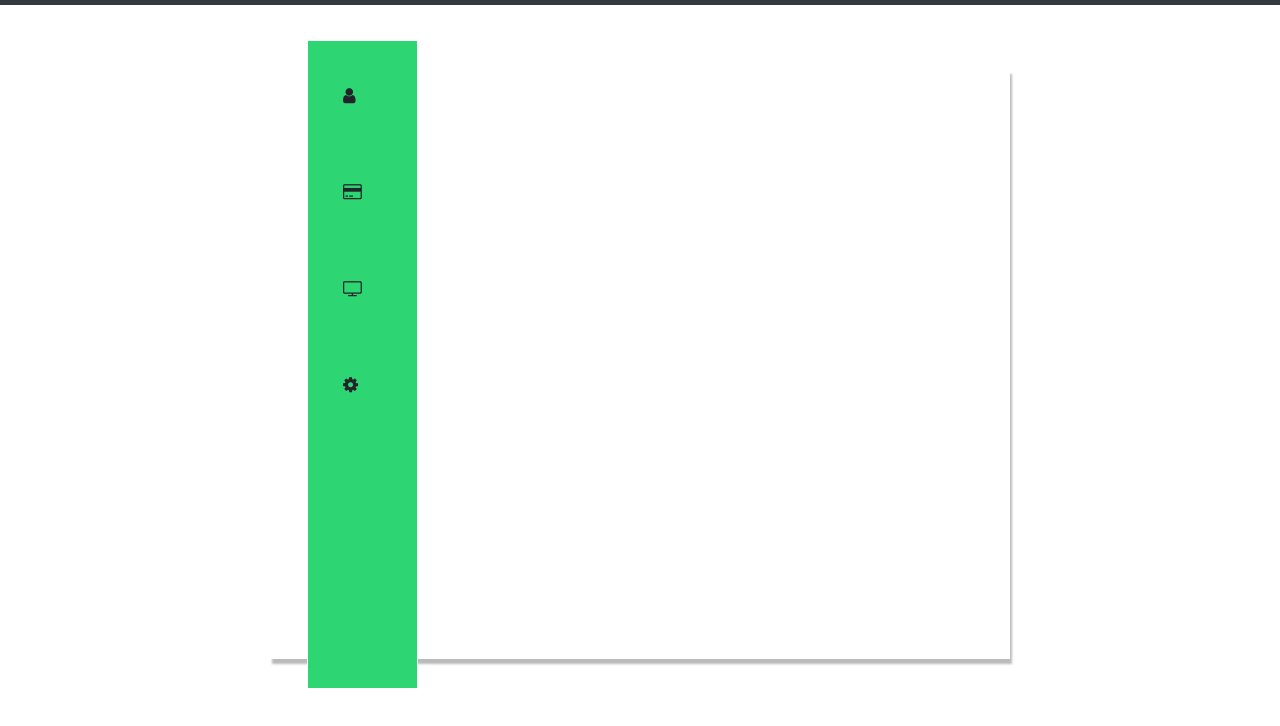
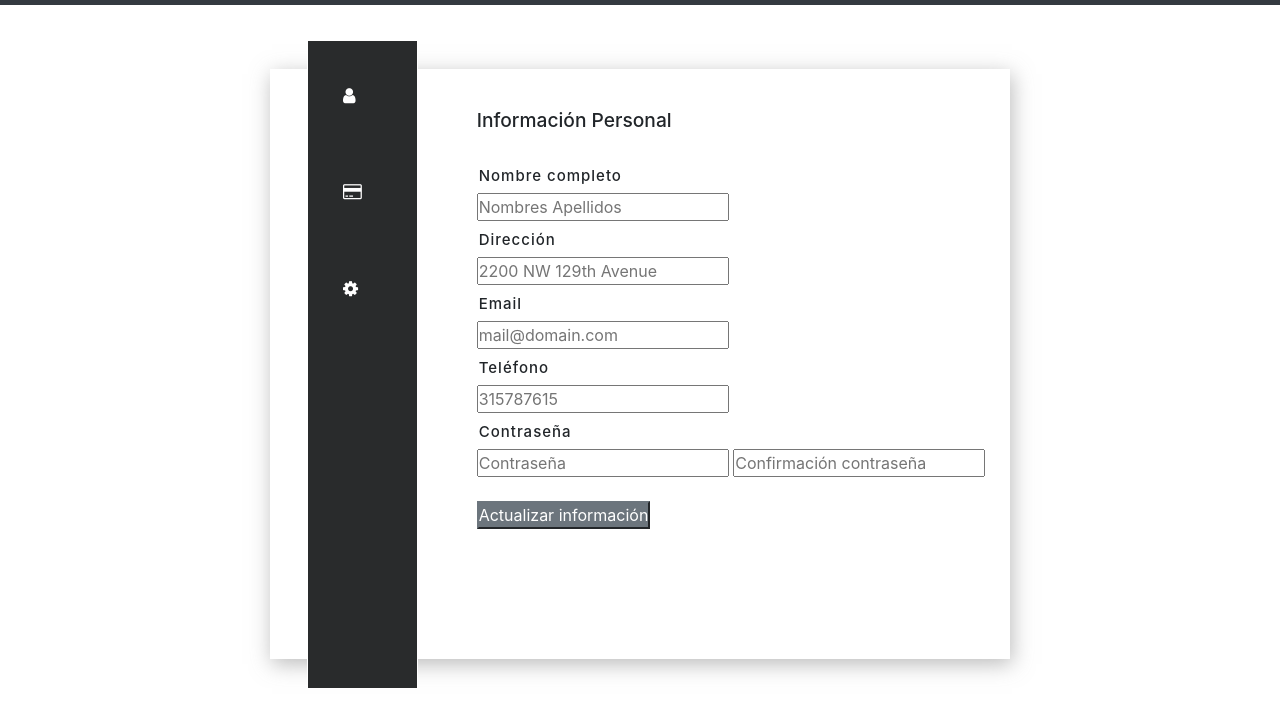
Before and after one commit to CPeraltaa/ecommerce-SA, a website: page src/views/perfil_cliente.html in a window 1280 px wide. Shown: the part 60-786 px from the top of the page. Drawn offline with nearby package versions, Linux system fonts and the light colour scheme; some packages are replaced by stand-ins of ours; a script that the page names is missing.

Commit message:
[Carlos Peralta]: Funcionalidad de pestañas, correccciones de color

```diff
--- a/src/public/js/funciones_cliente.js
+++ b/src/public/js/funciones_cliente.js
@@ -0,0 +1,13 @@
+const tabBtn = document.querySelectorAll(".tab");
+const tab = document.querySelectorAll(".tabShow");
+
+function tabs(panelIndex) {
+  tab.forEach(function (node) {
+    node.style.display = "none";
+  });
+  tab[panelIndex].style.display = "block";
+}
+tabs(0);
+$(".tab").click(function () {
+  $(this).addClass("active").siblings().removeClass("active");
+});
--- a/src/views/perfil_cliente.html
+++ b/src/views/perfil_cliente.html
@@ -58,7 +58,7 @@
         margin: 0 auto;
         position: relative;
         margin-top: 5%;
-        box-shadow: 2px 5px 2px rgba(119, 119, 119, 0.5);
+        box-shadow: 2px 5px 20px rgba(119, 119, 119, 0.5);
       }
       .leftbox {
         float: left;
@@ -67,7 +67,7 @@
         position: absolute;
         width: 15%;
         height: 110%;
-        background: #2ed573;
+        background: #292b2c;
         box-shadow: 3px 3px 10pxrgba (119, 119, 119, 0.5);
         border: 0.1em solid #fff;
       }
@@ -98,6 +98,7 @@
       .tabShow {
         transition: all 0.5s ease-in;
         width: 80%;
+        position: absolute;
       }
       h1 {
         font-size: 1.2rem;
@@ -112,6 +113,15 @@
       }
       .tabShow {
         display: none;
+      }
+      .fa-user {
+        color: white;
+      }
+      .fa-credit-card {
+        color: white;
+      }
+      .fa-cog {
+        color: white;
       }
     </style>
   </head>
@@ -193,16 +203,13 @@
             <i class="fa fa-credit-card"></i>
           </a>
           <a onClick="tabs(2)" class="tab">
-            <i class="fa fa-tv"></i>
-          </a>
-          <a onClick="tabs(3)" class="tab">
             <i class="fa fa-cog"></i>
           </a>
         </nav>
       </div>
       <div class="rightbox">
         <div class="profile tabShow">
-          <h1>Información personal</h1>
+          <h1>Información Personal</h1>
           <h2>Nombre completo</h2>
           <input
             type="text"
@@ -251,7 +258,7 @@
           </button>
         </div>
         <div class="payment tabShow">
-          <h1>Información de pagos</h1>
+          <h1>Información de Pagos</h1>
           <h2>Número de Tarjeta</h2>
           <input
             type="text"
```
